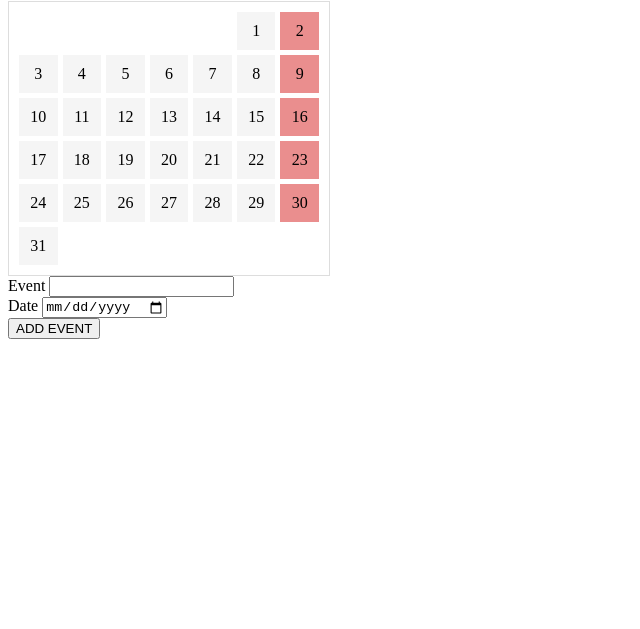
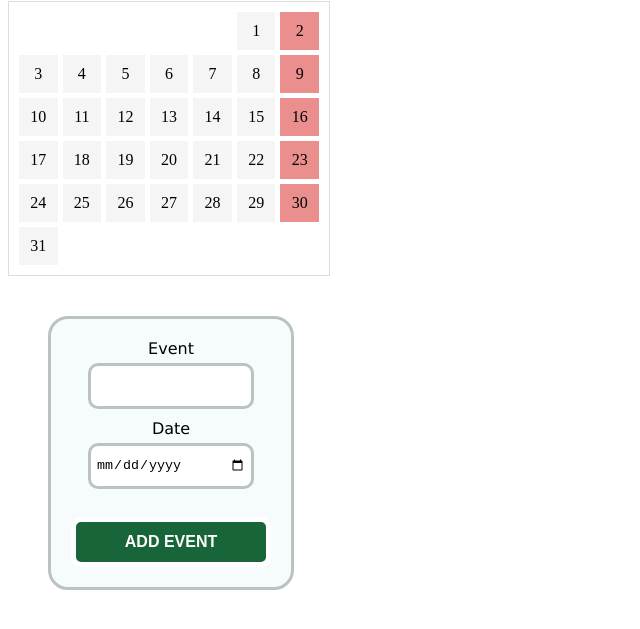
Before and after one commit to anna-manorik/mentor_homework, a website with bundled scripts: page dom-01/index.html in a window 1280 px wide. Shown: the part 79-708 px from the top of the page, without its empty margins (0-640 px from the left). Built offline with nearby package versions, Linux system fonts and the light colour scheme.

Commit message:
added styles

```diff
--- a/dom-01/index.html
+++ b/dom-01/index.html
@@ -14,7 +14,7 @@
 
     <form id="form">
         <label>Event</label>
-        <input id="eventName"><br>
+        <input id="eventName">
 
         <label>Date</label>
         <input type="date" id="eventDate"><br>
--- a/dom-01/index.js
+++ b/dom-01/index.js
@@ -39,6 +39,11 @@ function createCalendar(year, month) {
         dayDiv.addEventListener("click", (e) => {
             eventListUl.innerHTML = '';
             const array = eventsList.filter(event => event.eventDate === e.target.id)
+
+            if (array.length === 0) {
+                eventListUl.innerHTML = 'Any events for this date';
+                return
+            }
             array.forEach(element => {showEvent(element)});
         });
 
--- a/dom-01/style.css
+++ b/dom-01/style.css
@@ -30,3 +30,53 @@ li {
 .day:hover {
     background: #ddd;
 }
+
+#form {
+    display: flex;
+    flex-direction: column;
+    justify-content: center;
+    align-items: center;
+    width: 200px;
+    height: 100%;
+    margin: 40px;
+    padding: 20px;
+    margin-bottom: 30px;
+    border: 3px solid #bbc2c3;
+    border-radius: 20px;
+    background-color: rgb(246, 252, 252);
+}
+
+label {
+    display: block;
+    width: 100px;
+    text-align: center;
+    font-family:'Lucida Sans', 'Lucida Sans Regular', 'Lucida Grande', 'Lucida Sans Unicode', Geneva, Verdana, sans-serif
+}
+
+input {
+    display: inline-block;
+    margin: 5px 0 10px;
+    width: 150px;
+    height: 30px;
+    border-radius: 10px;
+    padding: 5px;
+    cursor: pointer;
+    border: none;
+    border: 3px solid #bbc2c3;
+}
+
+#addEventBtn {
+    width: 100%;
+    height: 50px;
+    background-color: #186539;
+    border: 5px solid #fff;
+    border-radius: 10px;
+    color: #fff;
+    font-weight: 600;
+    font-size: 16px;
+    cursor: pointer;
+}
+
+#addEventBtn:hover {
+    background-color: #042e16;
+}
```
